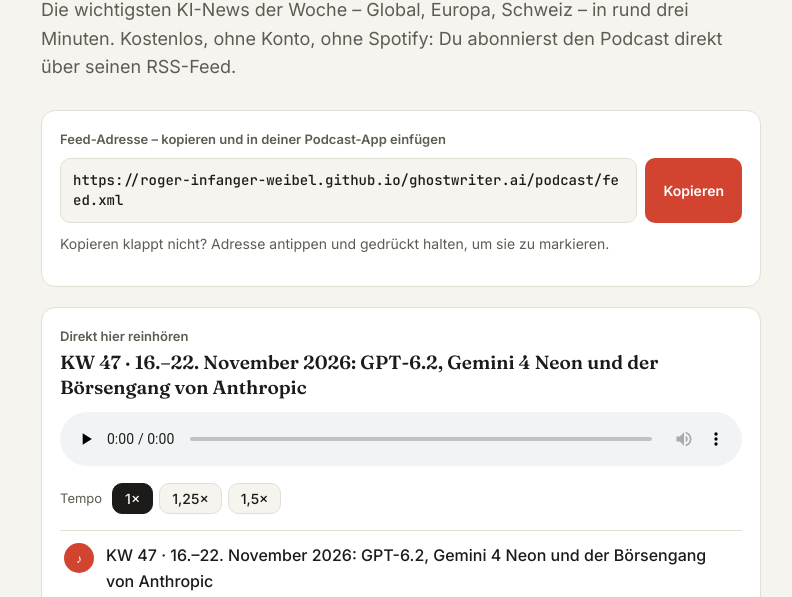
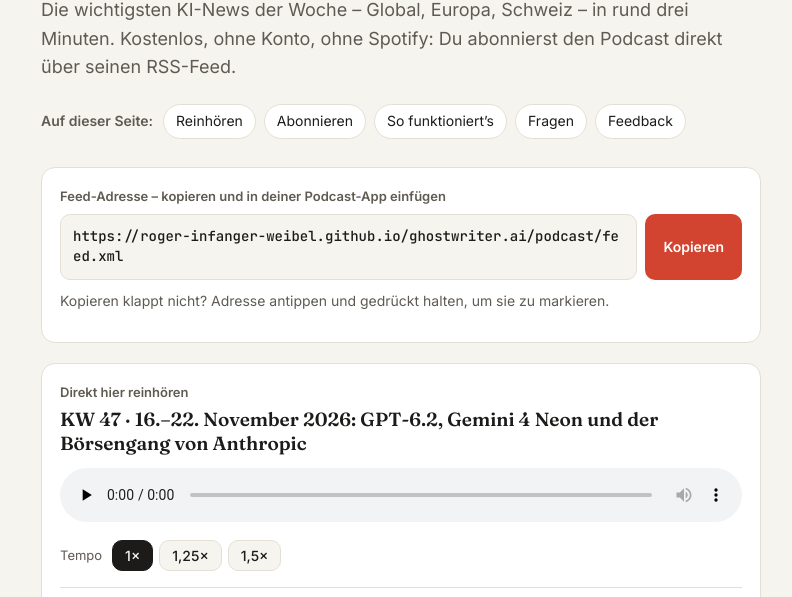
Before and after one commit to roger-infanger-weibel/ghostwriter.ai, a plain HTML site: page docs/podcast/index.html in a window 1280 px wide. Shown: the part 138-735 px from the top of the page, without its empty margins (239-1031 px from the left). Drawn offline with Linux system fonts and the light colour scheme.

Commit message:
Podcast-Seite: Inhaltsverzeichnis oben
Co-Authored-By: Claude Opus 5.5 <noreply@anthropic.com>
Claude-Session: https://claude.ai/code/session_017buHk4WZBopxS5ZUMFRTtM

```diff
--- a/docs/podcast/index.html
+++ b/docs/podcast/index.html
@@ -81,6 +81,13 @@ a{color:var(--accent)}
 .ep .m{font-size:13px;color:var(--muted)}
 .ep .sn{font-size:13px}
 .pmsg{font-size:14px;color:var(--muted);margin:8px 0 0}
+html{scroll-behavior:smooth}
+@media (prefers-reduced-motion: reduce){html{scroll-behavior:auto}}
+h2,.player{scroll-margin-top:16px}
+.toc{margin-top:22px;display:flex;flex-wrap:wrap;gap:6px 8px;align-items:center;font-size:14px}
+.toc span{color:var(--muted);font-weight:600;margin-right:2px}
+.toc a{color:var(--ink);text-decoration:none;border:1px solid var(--line);background:var(--card);padding:5px 12px;border-radius:999px}
+.toc a:hover,.toc a:focus-visible{border-color:var(--accent);color:var(--accent)}
 footer{margin-top:56px;font-size:13px;color:var(--muted);border-top:1px solid var(--line);padding-top:16px}
 </style>
 </head>
@@ -89,6 +96,15 @@ footer{margin-top:56px;font-size:13px;color:var(--muted);border-top:1px solid va
   <div class="kicker"><span class="radar" aria-hidden="true"></span>Podcast · jeden Montag</div>
   <h1>Rogers 3-Minuten-KI-Radar</h1>
   <p class="lead">Die wichtigsten KI-News der Woche – Global, Europa, Schweiz – in rund drei Minuten. Kostenlos, ohne Konto, ohne Spotify: Du abonnierst den Podcast direkt über seinen RSS-Feed.</p>
+
+  <nav class="toc" aria-label="Inhalt">
+    <span>Auf dieser Seite:</span>
+    <a href="#reinhoeren">Reinhören</a>
+    <a href="#abonnieren">Abonnieren</a>
+    <a href="#ablauf">So funktioniert’s</a>
+    <a href="#fragen">Fragen</a>
+    <a href="#feedback">Feedback</a>
+  </nav>
 
   <div class="feed">
     <label for="feedurl">Feed-Adresse – kopieren und in deiner Podcast-App einfügen</label>
@@ -99,7 +115,7 @@ footer{margin-top:56px;font-size:13px;color:var(--muted);border-top:1px solid va
     <p class="note" id="copynote">Kopieren klappt nicht? Adresse antippen und gedrückt halten, um sie zu markieren.</p>
   </div>
 
-  <section class="player" aria-labelledby="hoeren">
+  <section class="player" id="reinhoeren" aria-labelledby="hoeren">
     <div class="now" id="hoeren">Direkt hier reinhören</div>
     <div class="nowtitle" id="nowtitle">Folgen werden geladen …</div>
     <audio id="audio" controls preload="none"></audio>
@@ -113,7 +129,7 @@ footer{margin-top:56px;font-size:13px;color:var(--muted);border-top:1px solid va
     <p class="pmsg" id="pmsg" hidden></p>
   </section>
 
-  <h2>Abonnieren</h2>
+  <h2 id="abonnieren">Abonnieren</h2>
   <p>Wähle dein Gerät. Das Prinzip ist überall gleich: Such in deiner App die Funktion «Podcast per URL hinzufügen» und füge die Feed-Adresse ein.</p>
 
   <div class="tabs" role="tablist" aria-label="Plattform">
@@ -203,7 +219,7 @@ footer{margin-top:56px;font-size:13px;color:var(--muted);border-top:1px solid va
 
   <div class="warn"><b>Spotify geht nicht:</b> Die Spotify-App nimmt keine eigenen RSS-Adressen an. Ich habe den Podcast bewusst in keinem Verzeichnis eingetragen – darum findest du ihn nicht über die Suche nach dem Namen, sondern nur über die Feed-Adresse.</div>
 
-  <h2>So funktioniert’s</h2>
+  <h2 id="ablauf">So funktioniert’s</h2>
   <p>Technisch ist ein Podcast nichts anderes als eine öffentliche Liste (der RSS-Feed) mit Links auf MP3-Dateien. Deine App schaut regelmässig in diese Liste und lädt neue Folgen selbständig herunter. Dazwischen steht keine Plattform – nur eine Datei auf GitHub.</p>
   <ol class="flow">
     <li><b>Montag, 06:00 – Recherche</b><span>Meine automatisierte Claude-Routine sammelt die KI-News der Vorwoche aus kuratierten Quellen und schreibt den Wochenrückblick.</span></li>
@@ -213,7 +229,7 @@ footer{margin-top:56px;font-size:13px;color:var(--muted);border-top:1px solid va
     <li><b>Deine App</b><span>Sie bemerkt den neuen Eintrag im Feed und lädt die Folge herunter – meist innerhalb weniger Stunden, je nach App.</span></li>
   </ol>
 
-  <h2>Fragen</h2>
+  <h2 id="fragen">Fragen</h2>
   <dl>
     <dt>Wann kommt eine neue Folge?</dt>
     <dd>Jeden Montagmorgen, mit den News der Kalenderwoche davor.</dd>
@@ -227,7 +243,7 @@ footer{margin-top:56px;font-size:13px;color:var(--muted);border-top:1px solid va
     <dd>Öffne in der App den Podcast und wähle «Nicht mehr folgen» bzw. «Abo beenden». Mehr ist nicht nötig.</dd>
   </dl>
 
-  <h2>Dein Feedback</h2>
+  <h2 id="feedback">Dein Feedback</h2>
   <div class="feedback">
     <p>Der Podcast ist ein persönliches Experiment, und ich freue mich über jede Rückmeldung: Was ist dir zu lang oder zu kurz, welche Themen fehlen, wie wirken die Stimmen auf dich, und hat das Abonnieren auf deinem Gerät geklappt?</p>
     <p>Schreib mir am einfachsten eine Nachricht auf <a id="linkedin" href="https://www.linkedin.com/search/results/people/?keywords=Roger%20Infanger%20Weibel">LinkedIn</a> – oder sag es mir direkt, wenn wir uns sehen.</p>
```
